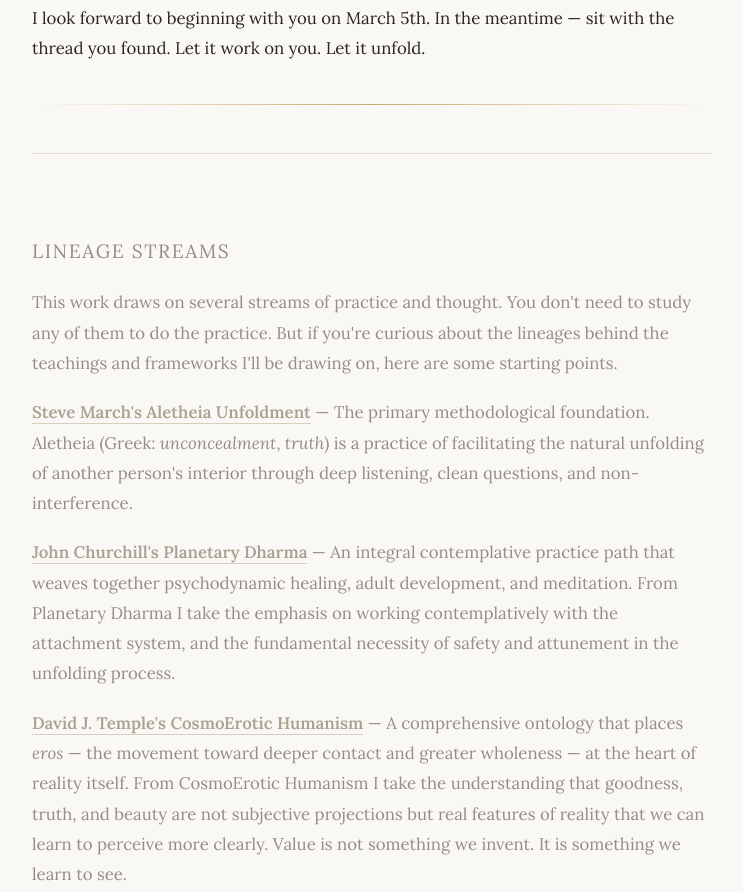
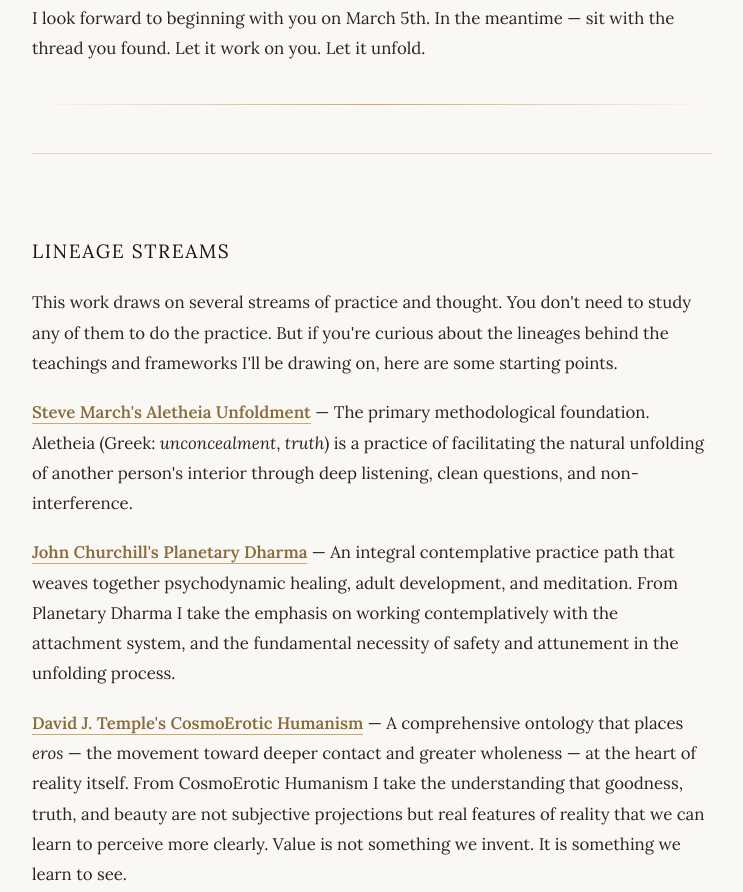
Before and after one commit to dthorson/unfolding-circle, a plain HTML site: page index.html in a window 1280 px wide. Shown: the part 7623-8515 px from the top of the page, without its empty margins (268-1011 px from the left). Drawn offline with Linux system fonts and the light colour scheme.

```diff
--- a/index.html
+++ b/index.html
@@ -27,23 +27,13 @@
             margin-top: 3rem;
             padding-top: 2rem;
             border-top: 1px solid #e0d8cc;
-            opacity: 0.7;
             font-size: 0.92em;
-            color: #6a6055;
         }
         .appendix h2 {
             font-size: 1.2rem;
-            color: #6a6055;
             letter-spacing: 0.08em;
             text-transform: uppercase;
             font-weight: 400;
-        }
-        .appendix p, .appendix strong {
-            color: #6a6055;
-        }
-        .appendix a {
-            color: #8a7d6b;
-            border-bottom-color: #c9bfa6;
         }
         @media (max-width: 480px) { body { padding: 1rem; } h1 { font-size: 1.8rem; } h2 { font-size: 1.3rem; } }
     </style>
```
